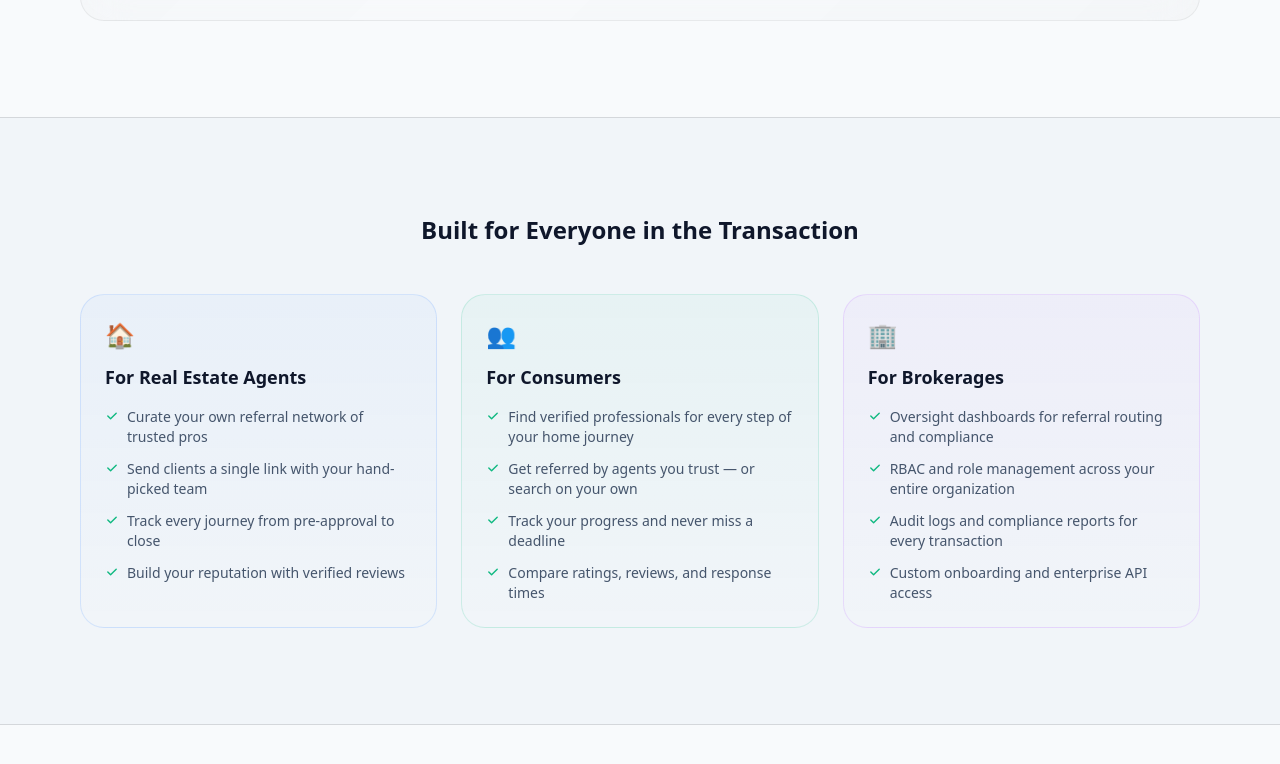
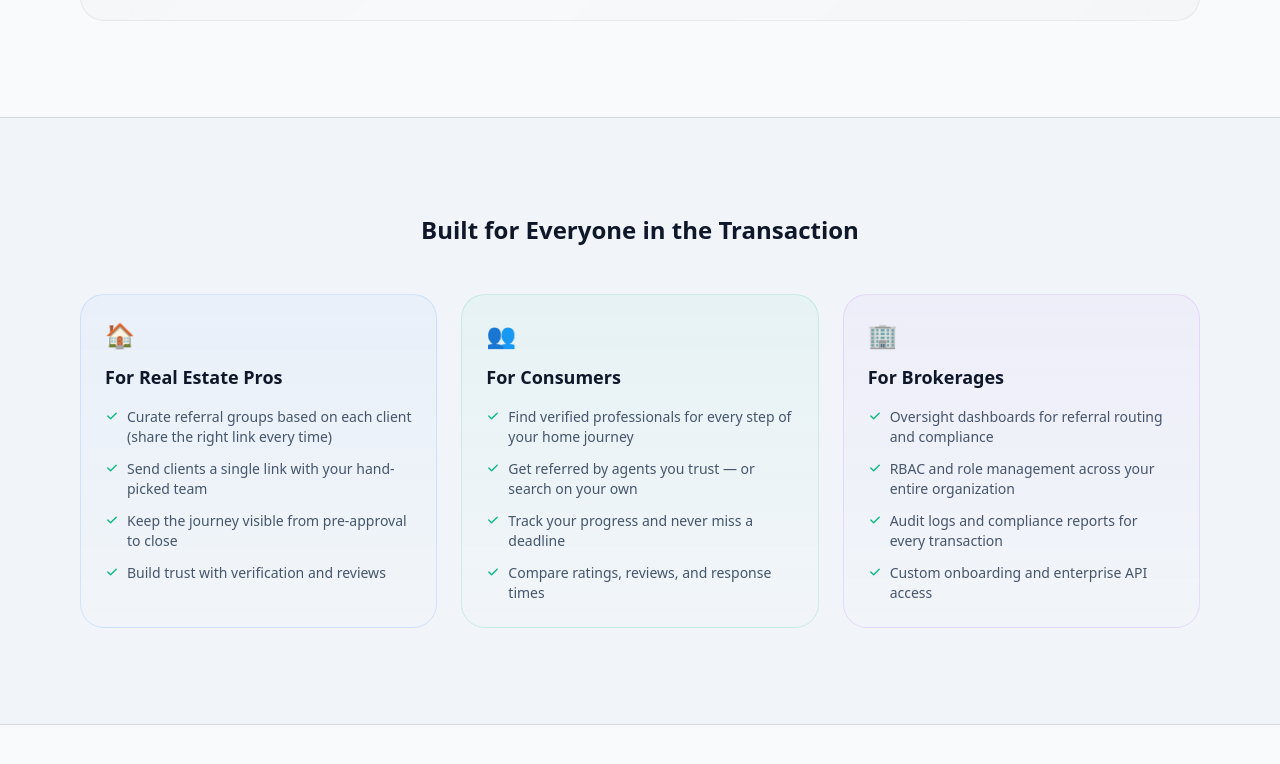
Before and after one commit to Nandified/Relays, a Next.js app: page /about in a window 1280 px wide. Shown: the part 898-1662 px from the top of the page. Built offline with nearby package versions, Linux system fonts and the light colour scheme; no server answers.

Commit message:
About page: update to 13 states + align pro messaging with curated groups

```diff
--- a/src/app/about/page.tsx
+++ b/src/app/about/page.tsx
@@ -15,14 +15,14 @@ const team = [
 
 const valueProps = [
   {
-    audience: "For Real Estate Agents",
+    audience: "For Real Estate Pros",
     icon: "🏠",
     accent: "border-blue-500/15 from-blue-500/[0.04] to-transparent",
     items: [
-      "Curate your own referral network of trusted pros",
+      "Curate referral groups based on each client (share the right link every time)",
       "Send clients a single link with your hand-picked team",
-      "Track every journey from pre-approval to close",
-      "Build your reputation with verified reviews",
+      "Keep the journey visible from pre-approval to close",
+      "Build trust with verification and reviews",
     ],
   },
   {
@@ -103,7 +103,7 @@ export default function AboutPage() {
                 <div className="grid grid-cols-2 gap-4">
                   {[
                     { num: "1M+", label: "Professionals listed" },
-                    { num: "8", label: "States covered" },
+                    { num: "13", label: "States covered" },
                     { num: "9,800+", label: "Verified profiles" },
                     { num: "4.8★", label: "Average rating" },
                   ].map((stat) => (
```
